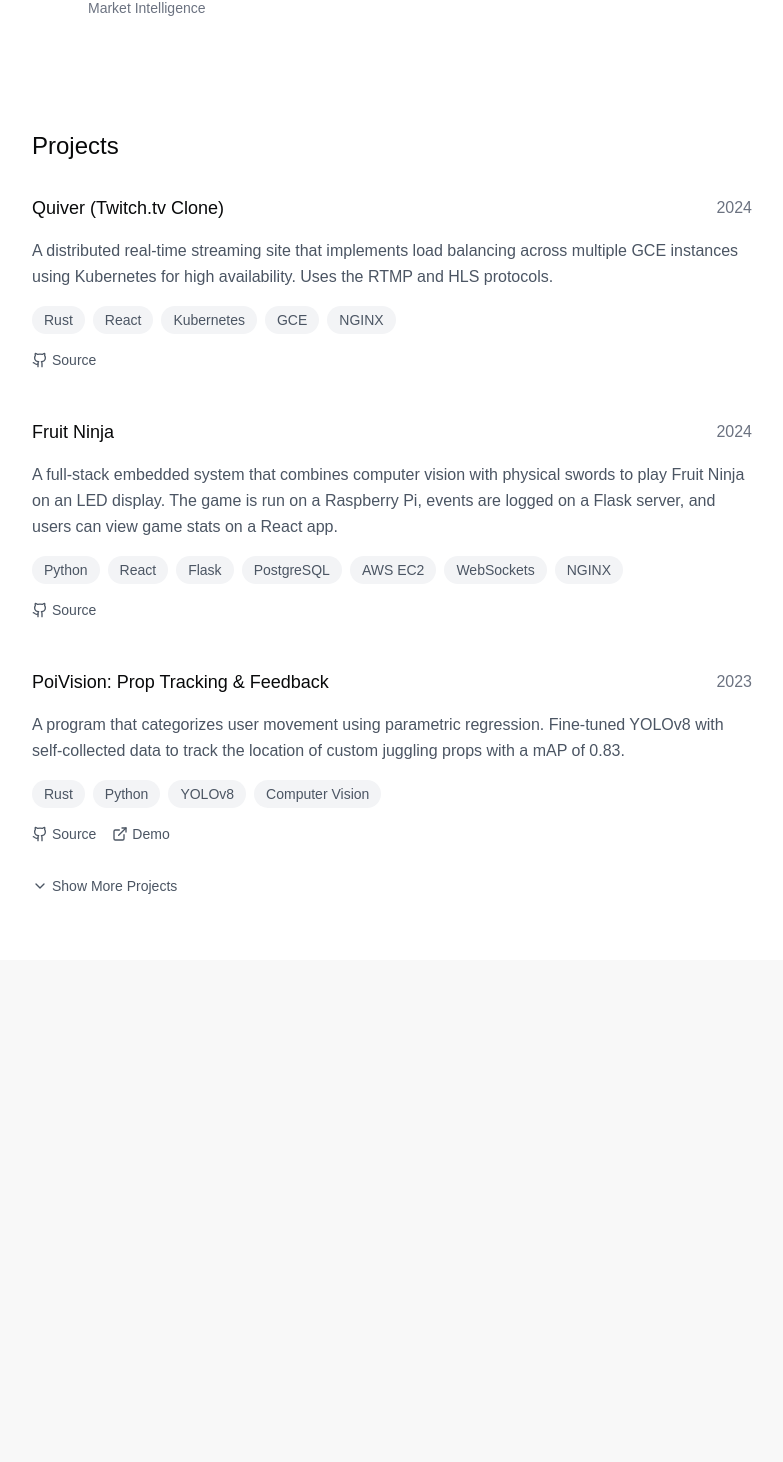
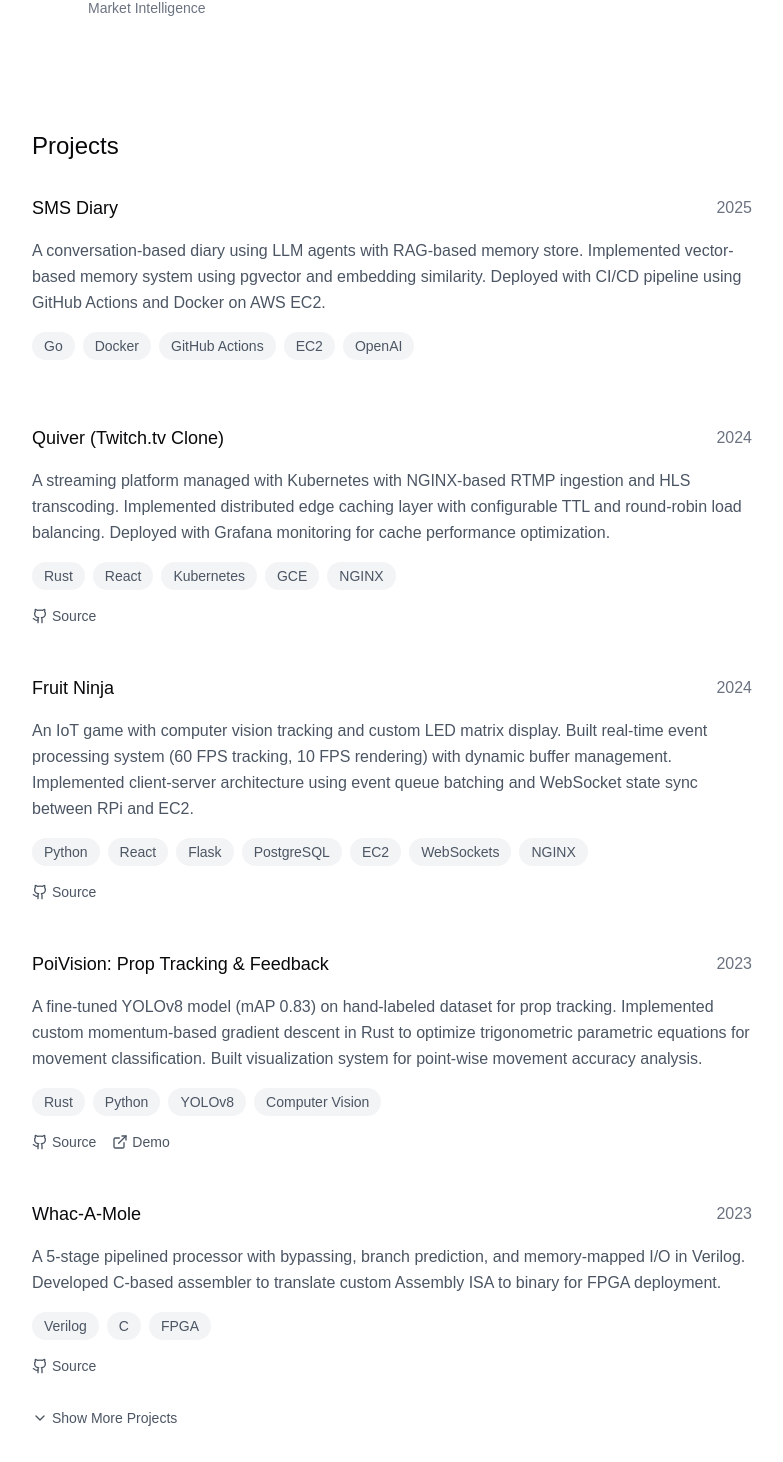
Before and after one commit to pvure/pvure.github.io, a Next.js app: page / in a window 1280 px wide. Shown: the part 823-2285 px from the top of the page, without its empty margins (248-1031 px from the left). Before the commit the page ends 1783 px from the top, so only its background shows below. Built offline with nearby package versions, Linux system fonts and the light colour scheme.

Commit message:
project description and career bullet point updates

```diff
--- a/components/projects.tsx
+++ b/components/projects.tsx
@@ -22,9 +22,18 @@ export function Projects() {
 
   const projects: Project[] = [
     {
+      title: "SMS Diary",
+      description:
+        "A conversation-based diary using LLM agents with RAG-based memory store. Implemented vector-based memory system using pgvector and embedding similarity. Deployed with CI/CD pipeline using GitHub Actions and Docker on AWS EC2.",
+      year: "2025",
+      links: {},
+      technologies: ["Go", "Docker", "GitHub Actions", "EC2", "OpenAI"],
+      featured: true,
+    },
+    {
       title: "Quiver (Twitch.tv Clone)",
       description:
-        "A distributed real-time streaming site that implements load balancing across multiple GCE instances using Kubernetes for high availability. Uses the RTMP and HLS protocols.",
+        "A streaming platform managed with Kubernetes with NGINX-based RTMP ingestion and HLS transcoding. Implemented distributed edge caching layer with configurable TTL and round-robin load balancing. Deployed with Grafana monitoring for cache performance optimization.",
       year: "2024",
       links: {
         github: "https://github.com/aaaronhsu/realtime-streaming",
@@ -35,7 +44,7 @@ export function Projects() {
     {
       title: "Fruit Ninja",
       description:
-        "A full-stack embedded system that combines computer vision with physical swords to play Fruit Ninja on an LED display. The game is run on a Raspberry Pi, events are logged on a Flask server, and users can view game stats on a React app.",
+        "An IoT game with computer vision tracking and custom LED matrix display. Built real-time event processing system (60 FPS tracking, 10 FPS rendering) with dynamic buffer management. Implemented client-server architecture using event queue batching and WebSocket state sync between RPi and EC2.",
       year: "2024",
       links: {
         github: "https://github.com/aaaronhsu/fruit-ninja",
@@ -45,7 +54,7 @@ export function Projects() {
         "React",
         "Flask",
         "PostgreSQL",
-        "AWS EC2",
+        "EC2",
         "WebSockets",
         "NGINX",
       ],
@@ -64,7 +73,7 @@ export function Projects() {
     {
       title: "PoiVision: Prop Tracking & Feedback",
       description:
-        "A program that categorizes user movement using parametric regression. Fine-tuned YOLOv8 with self-collected data to track the location of custom juggling props with a mAP of 0.83.",
+        "A fine-tuned YOLOv8 model (mAP 0.83) on hand-labeled dataset for prop tracking. Implemented custom momentum-based gradient descent in Rust to optimize trigonometric parametric equations for movement classification. Built visualization system for point-wise movement accuracy analysis.",
       year: "2023",
       links: {
         github: "https://github.com/aaaronhsu/poi",
@@ -96,12 +105,13 @@ export function Projects() {
     {
       title: "Whac-A-Mole",
       description:
-        "An implementation of the classic game on an FPGA. Built a 5-stage pipelined processor with bypassing, branch prediction, and memory-based I/O in Verilog and wrote a C-based assembler to translate a custom Assembly ISA to binary.",
+        "A 5-stage pipelined processor with bypassing, branch prediction, and memory-mapped I/O in Verilog. Developed C-based assembler to translate custom Assembly ISA to binary for FPGA deployment.",
       year: "2023",
       links: {
         github: "https://github.com/aaaronhsu/whack-a-mole",
       },
       technologies: ["Verilog", "C", "FPGA"],
+      featured: true,
     },
     {
       title: "Quarcade (Google Mentorship Project)",
--- a/components/work.tsx
+++ b/components/work.tsx
@@ -34,9 +34,9 @@ export function Work() {
         description:
           "Owned end-to-end flow to automatically evaluate and set credit limits.",
         achievements: [
-          "Built business evaluation pipeline for automated credit limit setting, driving $10M+ in monthly customer spend",
-          "Led development of internal communication tool used by 100+ employees",
-          "Built Slackbots and managed DB syncs for internal tools",
+          "Engineered a credit limit evaluation pipeline ($10M+ monthly spend) and internal risk platform (200+ users)",
+          "Built load-tested pipeline with Redis locks and Datadog monitoring across microservices for high-throughput ops",
+          "Architected automated DB sync system and developed test suite achieving 90%+ coverage for critical services",
         ],
         technologies: ["Python", "Flask", "PostgreSQL", "Datadog"],
       },
@@ -52,9 +52,9 @@ export function Work() {
         description:
           "Built v1 of data pipeline for a market intelligence model.",
         achievements: [
-          "Wrote multithreaded scripts to scrape Instagram and query APIs",
-          "Implemented proxy rotation and cookie caching to bypass anti-bot measures",
-          "Integrated collected data into ML model to identify 1000+ high-potential clients at 30% of the expected cost",
+          "Engineered a fault-tolerant data pipeline with multithreaded scraping and proxy rotation for 30K+ daily requests",
+          "Implemented Postgres caching layer with materialized views, reducing query times and costs for analytics by 70%",
+          "Deployed system on GCE, and integrated ML classification to identify 1000+ clients at 30% of the expected cost",
         ],
         technologies: ["Python", "Selenium", "PostgreSQL", "Docker"],
       },
```
Also changed, not shown: 1 other file (tests, documents, lock files or other folders).
